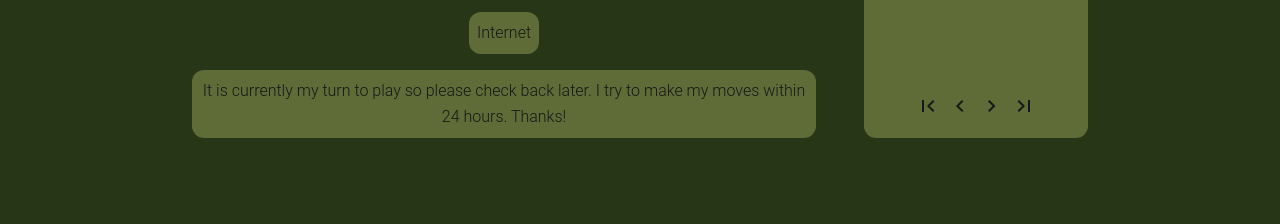
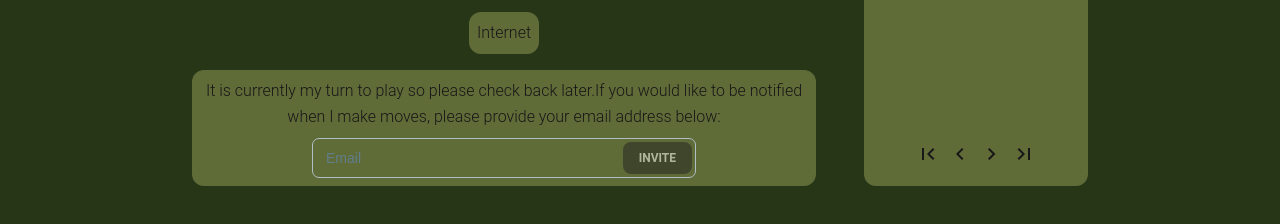
Before and after one commit to mkwalters/homepage, a Next.js app: page /interests/chess in a window 1280 px wide. Shown: the part 126-350 px from the top of the page. Built offline with nearby package versions, Linux system fonts and the light colour scheme; no server answers; the database is empty.

Commit message:
basic email input

```diff
--- a/components/Chess.tsx
+++ b/components/Chess.tsx
@@ -7,6 +7,7 @@ import { BoardOrientation } from "react-chessboard/dist/chessboard/types";
 import Card from "./TypographyCard";
 import React from "react";
 import { ChessScoreboard } from "./ChessScoreboard";
+import { InputWithButton } from "./InputWithButton";
 
 type SquareStyles = Record<string, React.CSSProperties | undefined>;
 
@@ -229,12 +230,15 @@ const ChessGame: React.FC = () => {
             <Typography className="mx-auto flex">Internet</Typography>
           </Card>
           <div className="text-center">
-            <Card>
+            <Card styles="flex-col gap-2">
               <Typography>
                 {myPiecesColor !== currentColorToPlay
-                  ? `Please make a move and check back later. I try to play my moves within 24 hours. Thanks and good luck!`
-                  : `It is currently my turn to play so please check back later. I try to make my moves within 24 hours. Thanks!`}
+                  ? `Please make a move and check back later. `
+                  : `It is currently my turn to play so please check back later.`}
+                If you would like to be notified when I make moves, please
+                provide your email address below:
               </Typography>
+              <InputWithButton />
             </Card>
           </div>
         </div>
--- /dev/null
+++ b/components/InputWithButton.tsx
@@ -0,0 +1,42 @@
+import React from "react";
+import { Input, Button } from "@material-tailwind/react";
+
+export function InputWithButton() {
+  const [email, setEmail] = React.useState<string>("");
+  const [isValidEmail, setIsValidEmail] = React.useState<boolean>(false);
+  const [submittedEmailSuccessfully, setSubmittedEmailSuccessfully] =
+    React.useState<boolean | undefined>(undefined);
+
+  const onChange = (event: React.ChangeEvent<HTMLInputElement>) => {
+    const emailValue = event.target.value;
+    setEmail(emailValue);
+
+    // Simple email validation regex pattern
+    const emailPattern = /^[^\s@]+@[^\s@]+\.[^\s@]+$/;
+    setIsValidEmail(emailPattern.test(emailValue));
+  };
+
+  return (
+    <div className="relative flex w-full max-w-[24rem] mx-auto">
+      <Input
+        type="email"
+        label="Email"
+        value={email}
+        onChange={onChange}
+        className="pr-20 text-cornsilk focus:bg-transparent  focus:ring-0"
+        crossOrigin="anonymous"
+      />
+      <Button
+        size="sm"
+        disabled={!isValidEmail}
+        className="!absolute right-1 top-1"
+        onClick={() => {
+          setSubmittedEmailSuccessfully(true);
+          console.log("Email submitted successfully");
+        }}
+      >
+        Invite
+      </Button>
+    </div>
+  );
+}
```
